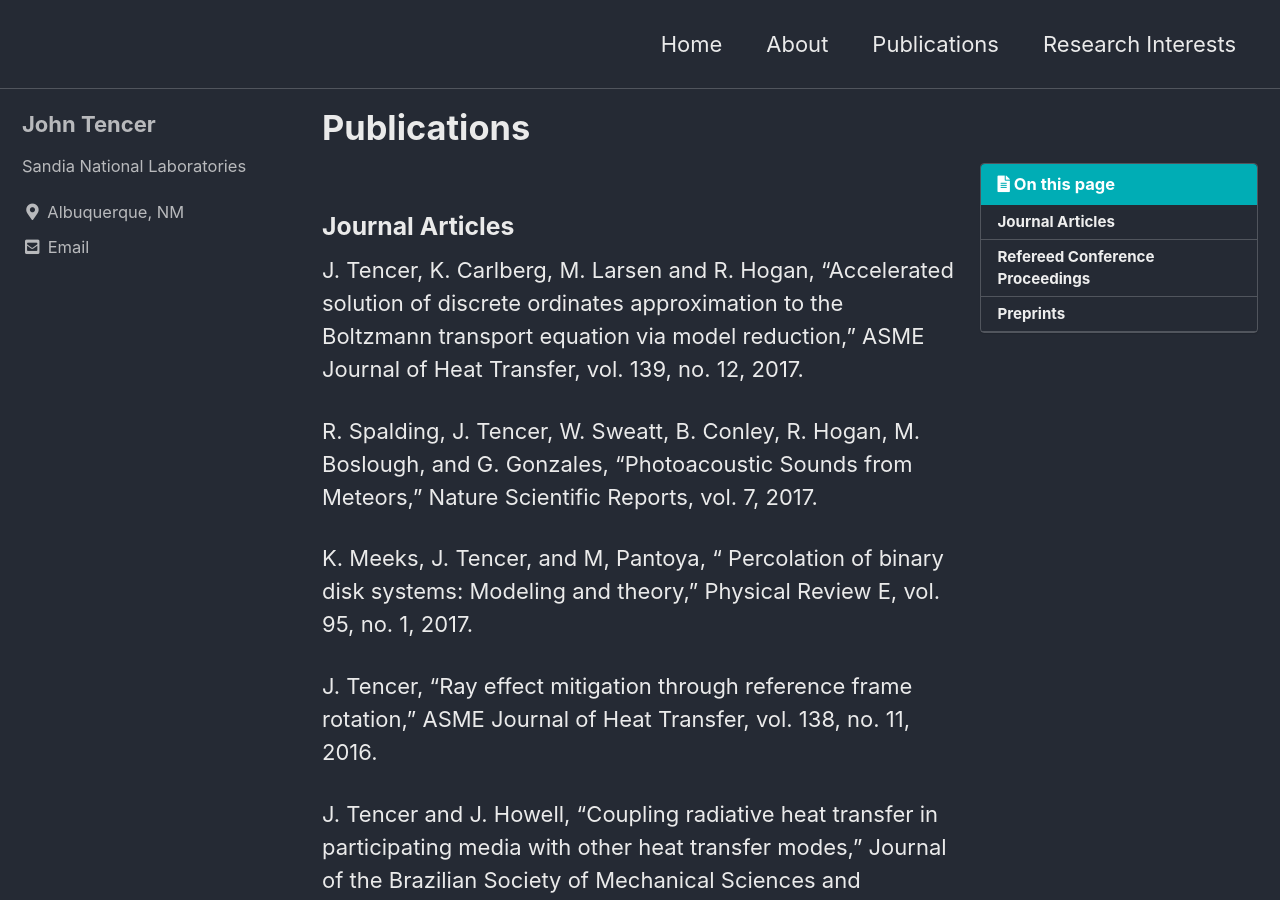
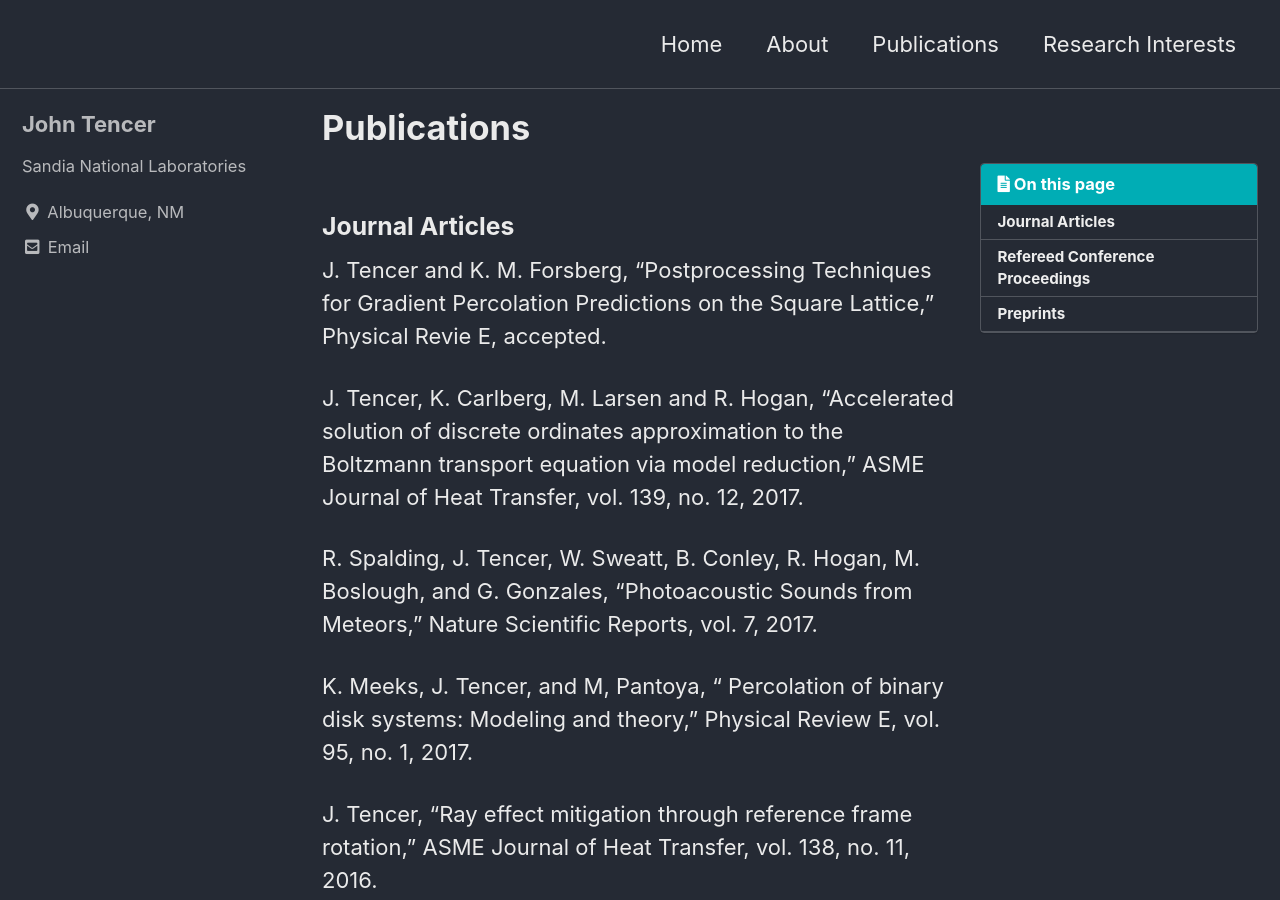
Before and after one commit to jtencer/jtencer.github.io, a Jekyll site: the page built from _pages/pubs.md, in a window 1280 px wide and 900 px high. Built offline with Jekyll 4.4.1, drawn with Linux system fonts in a browser that asks for light colours; cached includes are drawn as plain includes; some of the changed text lies outside the part shown.

Commit message:
move PRE paper from preprint to pubs

```diff
--- a/_pages/pubs.md
+++ b/_pages/pubs.md
@@ -9,6 +9,8 @@ toc: true
 ---
 
 ### Journal Articles
+
+J. Tencer and K. M. Forsberg, “Postprocessing Techniques for Gradient Percolation Predictions on the Square Lattice,” Physical Revie E, accepted.
 
 J. Tencer, K. Carlberg, M. Larsen and R. Hogan, "Accelerated solution of discrete ordinates approximation to the Boltzmann transport equation via model reduction," ASME Journal of Heat Transfer, vol. 139, no. 12, 2017.
 
```
Also changed, not shown: other parts of _pages/pubs.md (+0 -2 lines).
